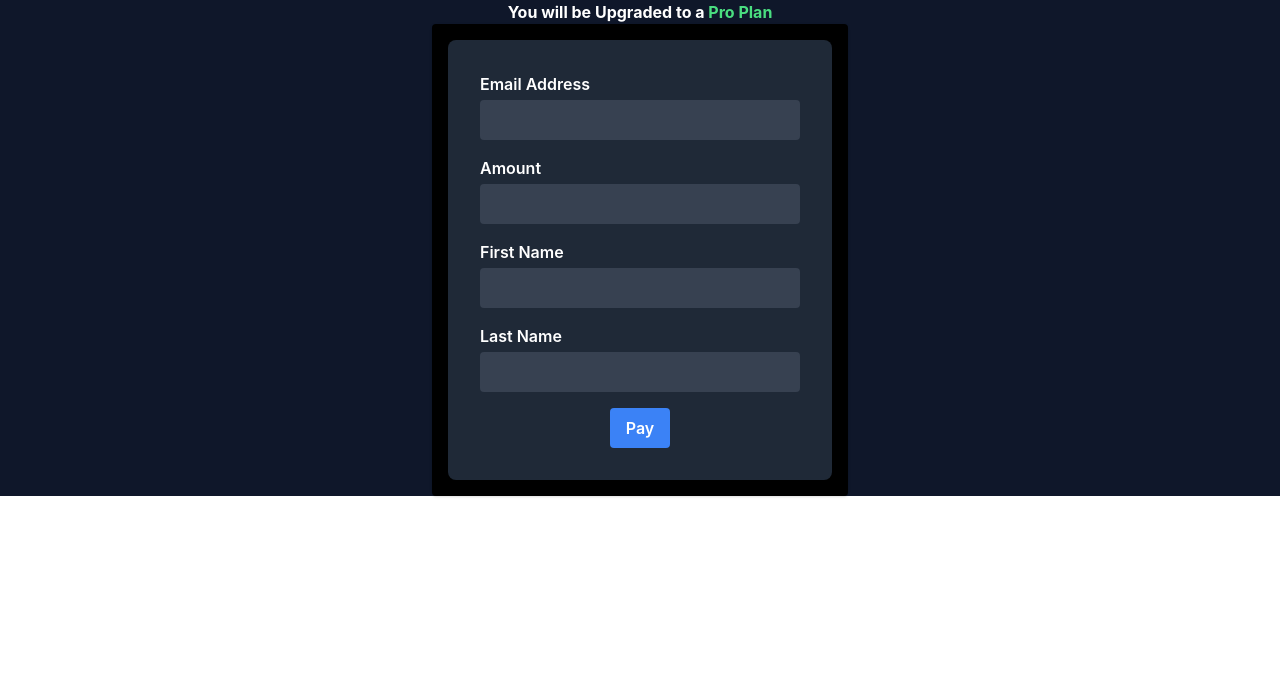
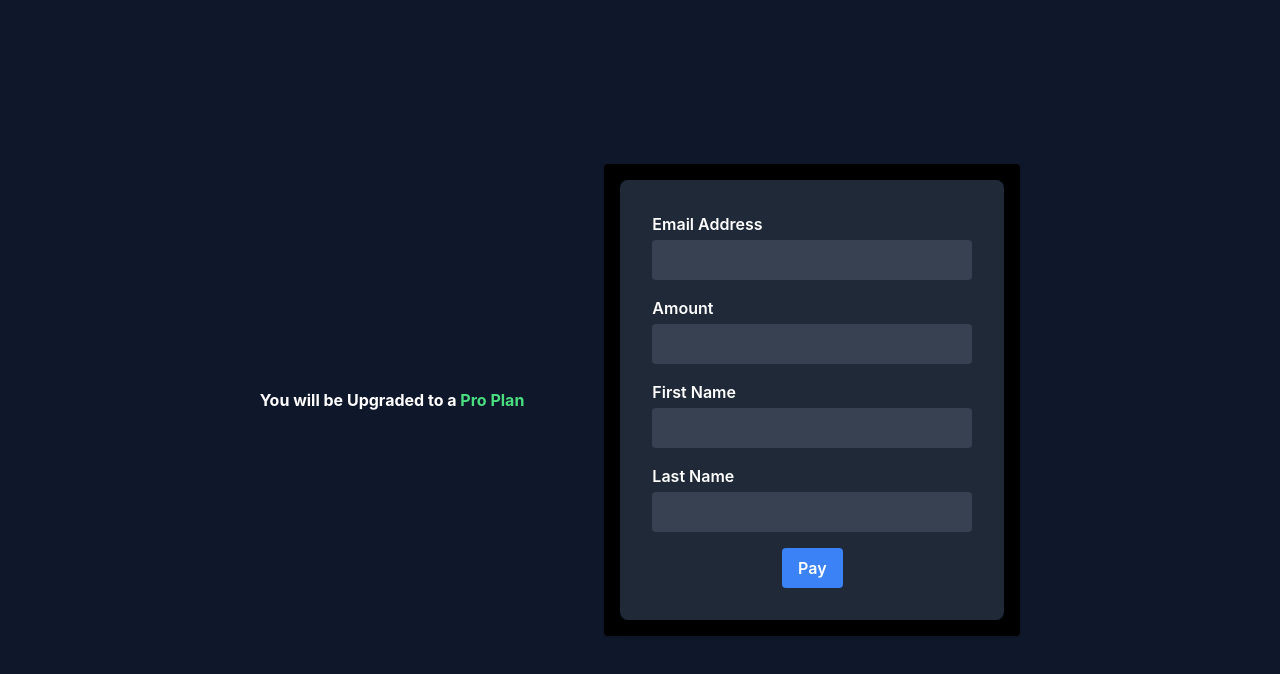
Before and after one commit to JOHN-AMAO/SkillSphere, a Next.js app: page /payments in a window 1280 px wide. Shown: the top 674 px of the page. Built offline with nearby package versions, Linux system fonts and the light colour scheme.

Commit message:
"fixing the styles of payments page"

```diff
--- a/src/pages/payments/index.js
+++ b/src/pages/payments/index.js
@@ -36,8 +36,8 @@ const Index = () => {
   };
 
   return (
-    <div className='w-full  bg-slate-900'>
-      <h1 className='text-white text-center font-bold'>
+    <div className='w-full  bg-slate-900 h-screen flex justify-center items-center'>
+      <h1 className='text-white text-center font-bold mr-20'>
         You will be Upgraded to a{" "}
         <span className='text-green-400'> Pro Plan </span>
       </h1>
```
